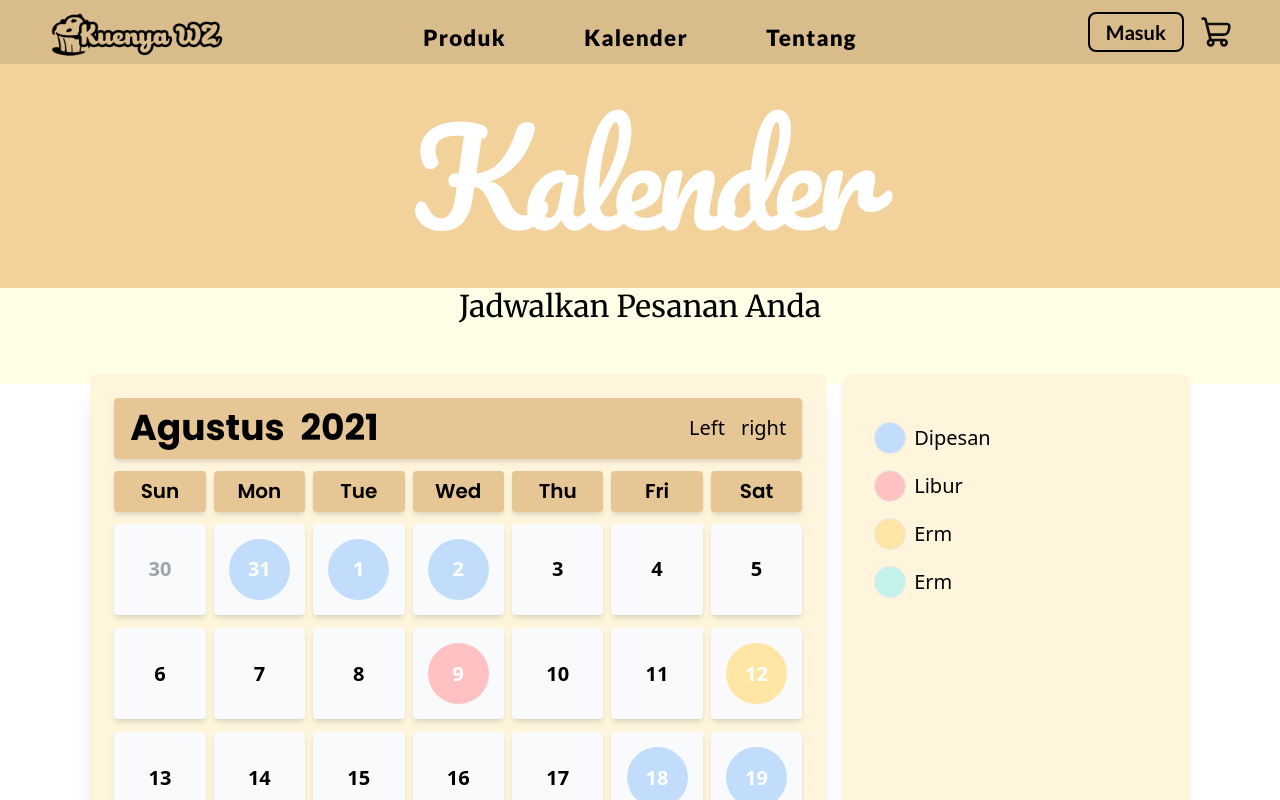
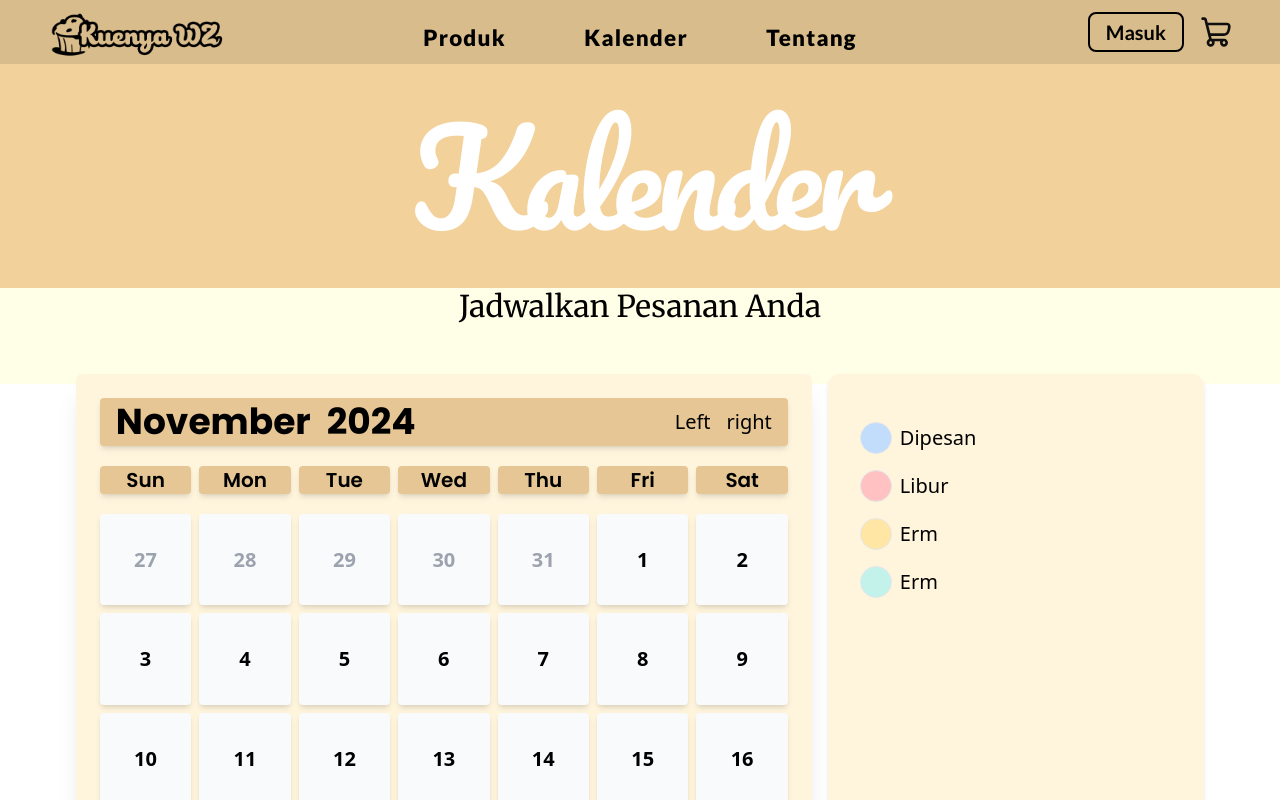
Before and after one commit to Kons-Software-House/kuenyawz-frontend, a React (Vite) app: page /kalender in a window 1280 px wide. Shown: the top 800 px of the page. Built offline with nearby package versions, Linux system fonts and the light colour scheme; no server answers; what @designbycode/tailwindcss-text-shadow would draw is missing.

Commit message:
feat: actually working calendar view no way!

```diff
--- a/src/components/user/views/CalendarView/Calendar.tsx
+++ b/src/components/user/views/CalendarView/Calendar.tsx
@@ -1,12 +1,161 @@
+import { useState, useEffect } from 'react';
+import { retrieveClosedDates } from "../../../../services/CalendarApiService";
+
 type CalendarProps = {
   isSmall?: boolean;
+  selectable?: boolean;
+  onChange?: (dates: Date[]) => void;
+};
+
+export default function ThreeDayDatePicker({ isSmall, selectable = false }: CalendarProps) {
+  const [selectedMonth, setSelectedMonth] = useState(new Date().getMonth() + 1);
+  const [selectedYear, setSelectedYear] = useState(new Date().getFullYear());
+  const [selectedDates, setSelectedDates] = useState<Date[]>([]);
+  const [closedDates, setClosedDates] = useState<any[]>([]);
+
+  const retrieveDates = async () => {
+    try {
+      const formattedMonth = `${String(selectedMonth).padStart(2, '0')}`;
+      const response = await retrieveClosedDates(
+        `${selectedYear}-${formattedMonth}-01`,
+        `${selectedYear}-${formattedMonth}-${String(getLastDateOfMonth(selectedYear, selectedMonth)).padStart(2, '0')}`
+      );
+      setClosedDates(response.content);
+    } catch (e) {
+      console.error(e);
+    }
+  };
+
+  useEffect(() => {
+    retrieveDates();
+  }, [selectedMonth, selectedYear]);
+
+  const getLastDateOfMonth = (year: number, month: number) => {
+    return new Date(year, month, 0).getDate();
+  };
+
+  const handleDateClick = (day: number) => {
+    if (!selectable) return;
+
+    const clickedDate = new Date(selectedYear, selectedMonth - 1, day);
+
+    // Check if any of the three dates are closed or reserved
+    const proposedDates = [
+      new Date(clickedDate.getFullYear(), clickedDate.getMonth(), clickedDate.getDate() - 2),
+      new Date(clickedDate.getFullYear(), clickedDate.getMonth(), clickedDate.getDate() - 1),
+      clickedDate
+    ];
+
+    const isAnyDateUnavailable = proposedDates.some(date => {
+      const dateString = date.toISOString().split('T')[0];
+      const closedDate = closedDates.find(cd => cd.date === dateString);
+      return closedDate && (closedDate.type === 'CLOSED' || closedDate.type === 'RESERVED');
+    });
+
+    if (isAnyDateUnavailable) {
+      // Optional: Add a visual or toast warning
+      alert('Tanggal yang dipilih tidak tersedia');
+      return;
     }
 
-export default function Calendar({ isSmall }: CalendarProps) {
+    // If clicked date is already in selection, remove it
+    if (selectedDates.some(date => date.toDateString() === clickedDate.toDateString())) {
+      const updatedDates = selectedDates.filter(date => date.toDateString() !== clickedDate.toDateString());
+      setSelectedDates(updatedDates);
+      return;
+    }
+
+    setSelectedDates(proposedDates);
+  };
+
+  const getEventType = (date: Date) => {
+    const dateString = date.toISOString().split('T')[0];
+    const closedDate = closedDates.find(cd => cd.date === dateString);
+
+    if (!closedDate) return 0;
+
+    switch (closedDate.type) {
+      case 'CLOSED': return 2;
+      case 'RESERVED': return 3;
+      default: return 0;
+    }
+  };
+
+  const renderDays = () => {
+    const firstDay = new Date(selectedYear, selectedMonth - 1, 1).getDay();
+    const lastDate = getLastDateOfMonth(selectedYear, selectedMonth);
+    const prevMonthLastDate = getLastDateOfMonth(selectedYear, selectedMonth - 1);
+
+    const days = [];
+
+    // Previous month's days
+    for (let i = 0; i < firstDay; i++) {
+      days.push(
+        <DateComponent
+          key={`prev-${i}`}
+          date={`${prevMonthLastDate - firstDay + i + 1}`}
+          thisMonth={false}
+          eventType={0}
+        />
+      );
+    }
+
+    // Current month's days
+    for (let day = 1; day <= lastDate; day++) {
+      const currentDate = new Date(selectedYear, selectedMonth - 1, day);
+      const isSelected = selectedDates.some(date => date.toDateString() === currentDate.toDateString());
+
+      days.push(
+        <DateComponent
+          key={day}
+          date={`${day}`}
+          thisMonth={true}
+          eventType={isSelected ? 1 : getEventType(currentDate)}
+          onClick={() => handleDateClick(day)}
+        />
+      );
+    }
+
+    // Next month's days
+    const remainingCells = 42 - (firstDay + lastDate);
+    for (let day = 1; day <= remainingCells; day++) {
+      days.push(
+        <DateComponent
+          key={`next-${day}`}
+          date={`${day}`}
+          thisMonth={false}
+          eventType={0}
+        />
+      );
+    }
+
+    return days;
+  };
+
+  const changeMonth = (increment: number) => {
+    let newMonth = selectedMonth + increment;
+    let newYear = selectedYear;
+
+    if (newMonth < 1) {
+      newMonth = 12;
+      newYear--;
+    } else if (newMonth > 12) {
+      newMonth = 1;
+      newYear++;
+    }
+
+    setSelectedMonth(newMonth);
+    setSelectedYear(newYear);
+  };
+
   return (
-    <>
-      <div className={`aspect-[18/17] grid grid-cols-7 gap-x-2 bg-secondary-500 p-4 lg:p-6 shadow-xl rounded-md w-full max-w-[46rem] ${isSmall ? 'text-sm lg:text-md' : 'text-lg lg:text-xl'}`} >
-        <YearMonth year={2021} month={8} />
+    <div className={`aspect-[18/17] grid grid-cols-7 gap-2 bg-secondary-500 p-4 lg:p-6 shadow-xl rounded-md w-full max-w-[46rem] ${isSmall ? 'text-sm lg:text-md' : 'text-lg lg:text-xl'}`}>
+      <YearMonth
+        year={selectedYear}
+        month={selectedMonth}
+        onPrevMonth={() => changeMonth(-1)}
+        onNextMonth={() => changeMonth(1)}
+      />
       <div className="grid grid-cols-7 col-span-7 gap-x-2 mb-2 lg:mb-3">
         <WeekDay day="Sun" />
         <WeekDay day="Mon" />
@@ -16,68 +165,23 @@ export default function Calendar({ isSmall }: CalendarProps) {
         <WeekDay day="Fri" />
         <WeekDay day="Sat" />
       </div>
-        <Date date="30" thisMonth={false} eventType={0} />
-        <Date date="31" thisMonth={false} eventType={1} />
-        <Date date="1" thisMonth={true} eventType={1} />
-        <Date date="2" thisMonth={true} eventType={1} />
-        <Date date="3" thisMonth={true} eventType={0} />
-        <Date date="4" thisMonth={true} eventType={0} />
-        <Date date="5" thisMonth={true} eventType={0} />
-        <Date date="6" thisMonth={true} eventType={0} />
-        <Date date="7" thisMonth={true} eventType={0} />
-        <Date date="8" thisMonth={true} eventType={0} />
-        <Date date="9" thisMonth={true} eventType={2} />
-        <Date date="10" thisMonth={true} eventType={0} />
-        <Date date="11" thisMonth={true} eventType={0} />
-        <Date date="12" thisMonth={true} eventType={3} />
-        <Date date="13" thisMonth={true} eventType={0} />
-        <Date date="14" thisMonth={true} eventType={0} />
-        <Date date="15" thisMonth={true} eventType={0} />
-        <Date date="16" thisMonth={true} eventType={0} />
-        <Date date="17" thisMonth={true} eventType={0} />
-        <Date date="18" thisMonth={true} eventType={1} />
-        <Date date="19" thisMonth={true} eventType={1} />
-        <Date date="20" thisMonth={true} eventType={1} />
-        <Date date="21" thisMonth={true} eventType={1} />
-        <Date date="22" thisMonth={true} eventType={0} />
-        <Date date="23" thisMonth={true} eventType={0} />
-        <Date date="24" thisMonth={true} eventType={0} />
-        <Date date="25" thisMonth={true} eventType={4} />
-        <Date date="26" thisMonth={true} eventType={0} />
-        <Date date="27" thisMonth={true} eventType={0} />
-        <Date date="28" thisMonth={true} eventType={0} />
-        <Date date="29" thisMonth={true} eventType={0} />
-        <Date date="30" thisMonth={true} eventType={0} />
-        <Date date="1" thisMonth={false} eventType={0} />
-        <Date date="2" thisMonth={false} eventType={0} />
-        <Date date="3" thisMonth={false} eventType={2} />
-      </div >
-    </>
-  )
+      {renderDays()}
+    </div>
+  );
 }
 
 type YearMonthProps = {
   year: number;
   month: number;
+  onPrevMonth: () => void;
+  onNextMonth: () => void;
 }
 
-function YearMonth(
-  { year, month }: YearMonthProps
-) {
+function YearMonth({ year, month, onPrevMonth, onNextMonth }: YearMonthProps) {
   const months = [
-    'Januari',
-    'Februari',
-    'Maret',
-    'April',
-    'Mei',
-    'Juni',
-    'Juli',
-    'Agustus',
-    'September',
-    'Oktober',
-    'November',
-    'Desember'
-  ]
+    'Januari', 'Februari', 'Maret', 'April', 'Mei', 'Juni',
+    'Juli', 'Agustus', 'September', 'Oktober', 'November', 'Desember'
+  ];
 
   return (
     <div className="col-span-7 bg-secondary-100 flex justify-between px-4 py-1 rounded shadow-md mb-3">
@@ -90,10 +194,10 @@ function YearMonth(
         </div>
       </div>
       <div className="flex items-center gap-4">
-        <div>
+        <div onClick={onPrevMonth} className="cursor-pointer">
           Left
         </div>
-        <div>
+        <div onClick={onNextMonth} className="cursor-pointer">
           right
         </div>
       </div>
@@ -105,9 +209,7 @@ type WeekDayProps = {
   day: string;
 }
 
-function WeekDay(
-  { day }: WeekDayProps
-) {
+function WeekDay({ day }: WeekDayProps) {
   return (
     <div className="bg-secondary-100 flex flex-col items-center justify-center font-clear rounded shadow-md font-semibold">
       {day}
@@ -118,13 +220,11 @@ function WeekDay(
 type DateProps = {
   date: string;
   thisMonth: boolean;
-  eventType?: 0 | 1 | 2 | 3 | 4
+  eventType?: 0 | 1 | 2 | 3 | 4;
+  onClick?: () => void;
 }
 
-function Date(
-  { date, thisMonth, eventType }: DateProps
-) {
-
+function DateComponent({ date, thisMonth, eventType = 0, onClick }: DateProps) {
   const availability = {
     0: '',
     1: 'bg-availability-200 ',
@@ -134,10 +234,13 @@ function Date(
   }
 
   return (
-    <div className={(thisMonth ? '' : 'text-gray-400') + " bg-gray-50 hover:brightness-[102%] flex flex-col items-center justify-center aspect-[1/1] rounded shadow-md transition ease-in-out duration-150"}>
+    <div
+      onClick={onClick}
+      className={(thisMonth ? '' : 'text-gray-400') + " bg-gray-50 hover:brightness-[102%] flex flex-col items-center justify-center aspect-[1/1] rounded shadow-md transition ease-in-out duration-150"}
+    >
       <p className={(eventType ? availability[eventType] : '') + " " + (eventType ? 'text-white' : '') + ' h-2/3 w-2/3 aspect-[1/1] rounded-full flex justify-center items-center font-semibold'} >
         {date}
       </p>
-    </div >
+    </div>
   )
 }
```
Lines whose indentation alone changed are shown as unchanged.
